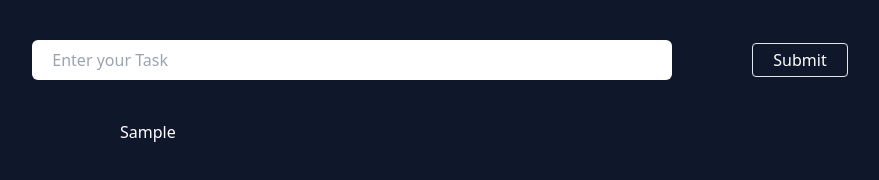
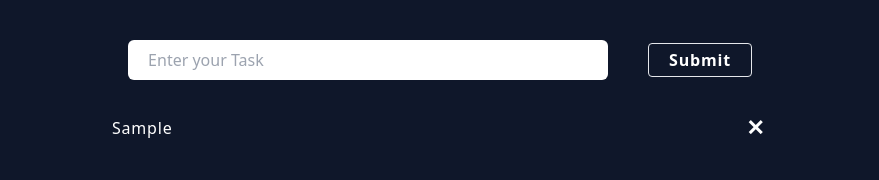
Before and after one commit to skinjamamulhaque/stackblitz-Basic-ToDo-app-using-JS, a website: page index.html in a window 1280 px wide. Both pictures are taken after typing "Sample" into the empty fields and a click on the button "Submit". Shown: the whole page, without its empty margins (200-1079 px from the left). Drawn offline with nearby package versions, Linux system fonts and the light colour scheme.

Commit message:
full functionality added

```diff
--- a/index.html
+++ b/index.html
@@ -9,17 +9,25 @@
       Remove all code in `styles.css`!
     -->
     <link rel="stylesheet" href="output.css" />
+    <link
+    href="https://cdn.jsdelivr.net/npm/remixicon@4.2.0/fonts/remixicon.css"
+    rel="stylesheet"
+/>
+<script src="https://cdn.tailwindcss.com"></script>
   </head>
-  <body class="bg-slate-900 h-screen mt-10 w-full">
-    <form class="flex items-center justify-center flex-wrap gap-20 ">
-      <input type="text" placeholder="Enter your Task" class="px-5 py-2 rounded-md w-1/2" id="input">
-      <button class="border rounded px-5 py-1 text-white" id="button">Submit</button>
-    </form>
-    <div class=" mt-10 rounded w-full flex items-center justify-center " >
-      <ul class="text-white w-1/2 text-left" id="display">
+  <body class="bg-slate-900 mt-10">
 
-      </ul>
-    </div>
+    <div class="w-3/4 m-auto">
+      <form class="flex items-center justify-center flex-wrap gap-10 ">
+        <input type="text" placeholder="Enter your Task" class="px-5 py-2 rounded-md w-1/2 outline-none" id="input">
+        <button class="border rounded px-5 py-1 text-white hover:bg-green-600 font-bold tracking-wider" id="button">Submit</button>
+      </form>
+
+        <div class="flex flex-col text-white w-3/4 m-auto gap-10 mt-8 tracking-wider" id="display" >
+          <!-- user input list will apper here dynamically -->
+        </div></div>
+
+
 
     <script type="module" src="script.js"></script>
   </body>
--- a/script.js
+++ b/script.js
@@ -15,9 +15,19 @@ submitBtn.addEventListener('click', function(e){
 
 
 //  here we create a function which already called erliar on the above event, and store it to a variable.
-const pushElement = function(item){               // now each function will have and item/data/value bydeafult, because previously we pass userData as an argument.
-  const listItem = document.createElement('li')  // now creat a List item for each value/item/data we get whenever function run, & each list item will store to a variable
-  listItem.innerHTML = `${item}`                // after creating the list insert innerHtml to the list. every list item will store the item which we get pervioulsy through function.
-  listItem.style ="margin-bottom : 15px"       // add style to the list item
-  displayTasklist.appendChild(listItem)       // now append the cild item (which is List item, created earlier to add the ures input as a list item).
+
+const pushElement = function(item){
+  const listItem = document.createElement('li')
+  listItem.classList.add('flex')
+  listItem.classList.add('justify-between')
+  listItem.classList.add('items-center')
+  listItem.classList.add('px-8')
+  listItem.classList.add('gap-12')
+  listItem.classList.add('tracking-wider')
+  listItem.innerHTML = `${item} <i class="ri-close-fill text-2xl font-bold text-white hover:text-red-700 cursor-pointer"></i>`
+  displayTasklist.appendChild(listItem)
+
+  listItem.querySelector('i').addEventListener('click', (item) => {
+    listItem.remove(item)
+  })
 }
```
